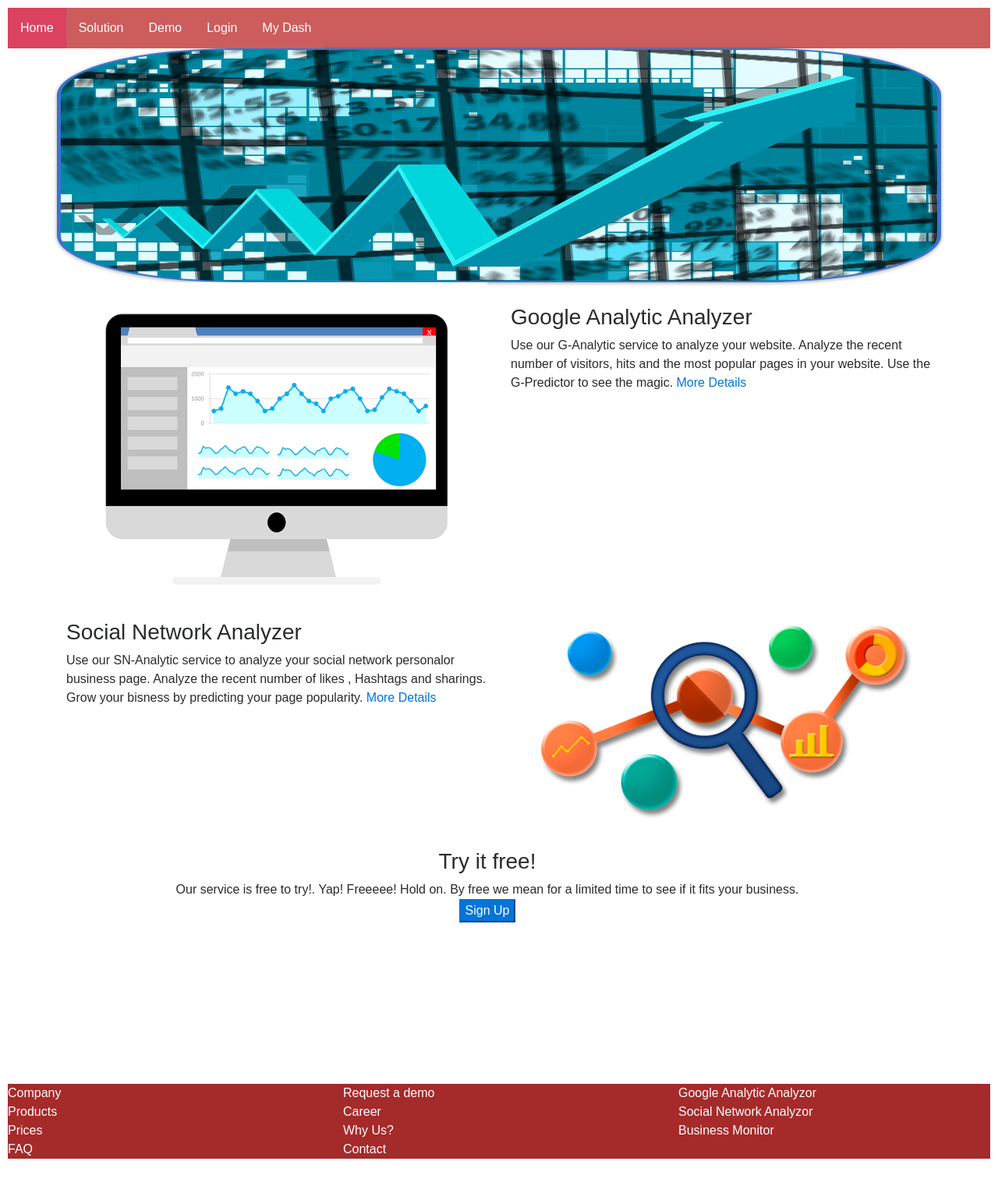
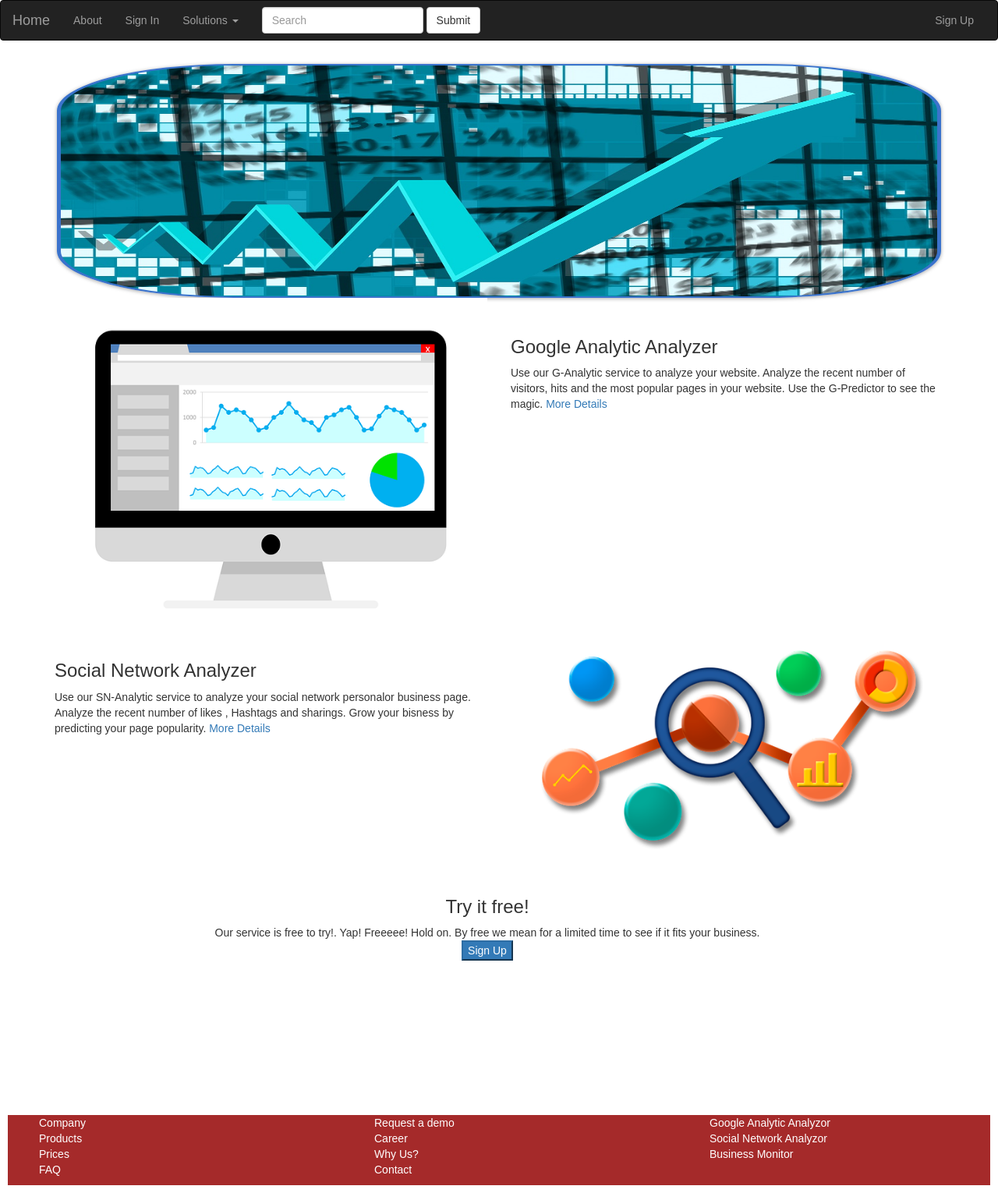
Before and after one commit to sgnab/DataAnalyzer, a Flask app: page / in a window 1280 px wide. Shown: the whole page at 78% size. Before the commit the page ends 1486 px from the top, so only its background shows below. Run offline with Flask 2, Linux system fonts and the light colour scheme; some libraries are stand-ins or nearby versions.

Commit message:
Navbar menu and a helper template are added

```diff
--- a/static/css/main.css
+++ b/static/css/main.css
@@ -43,83 +43,11 @@
 .pagegroup{
     list-style-type: none;
 }
-ul{
-    width: 100%;
-    list-style-type: none;
-    /*padding-left: 0*/
-    margin: 0;
-    padding: 0;
-    overflow: hidden;
-}
 
-.top-menu{
-    /*display:inline;*/
-    float: left;
-    text-decoration: none;
-}
-#menu{
-    width: 100%;
-    background-color: indianred;
-}
-.top-menu a {
-    color: #FFFFFF;
-    text-decoration: none;
-    padding: 14px 16px;
-    text-align: center;
-    display: block;
-    background-color:indianred;
-}
-.top-menu .active{
-    background-color: #da425f;
-}
-
-li a:hover:not(.active) {
-    background-color: #111;
-}
-
-/*.flex-container-right{*/
-    /*width: 100%;*/
-    /*display: flex;*/
-
-    /*padding-right: 5px;*/
-    /*justify-content: center;*/
-  /*align-items: center;*/
-/*}*/
-
-/*.flex-container-right>div{*/
-    /*margin-top:20px;*/
-    /*background-color: #FFFFFF;*/
-    /*width:450px;*/
-    /*height:300px;*/
-    /*margin-right: 30px;*/
-/*}*/
-
-/*.flex-container-right div :hover{*/
-
-/*}*/
-
-/*.flex-container-left{*/
-    /*width: 100%;*/
-    /*display: flex;*/
-   /*justify-content: center;*/
-  /*align-items: center;*/
-
-/*}*/
-
-/*.flex-container-left>div{*/
-    /*margin-top:20px;*/
-    /*background-color: #FFFFFF;*/
-    /*!*width:450px;*!*/
-    /*!*height:300px;*!*/
-    /*margin-right: 30px;*/
-/*}*/
-/*.main{*/
-     /*display: flex;*/
-    /*flex-direction: column;*/
-/*}*/
 img {
     max-width: 100%;
     max-height: 100%;
+    object-fit: contain
 }
 
 .single-container{
@@ -166,3 +94,21 @@ img {
     background-color: #FFFFFF;
     margin-top:100px;
 }
+
+.notfound{
+   font-size: 0;
+  text-align: center;
+  width: 200px;  /* Container's dimensions */
+  height: 150px;
+        }
+.inner-div img{
+ display: inline-block;
+  vertical-align: middle;
+  max-height: 100%;
+  max-width: 100%;
+}
+.inner-div{
+display: inline-block;
+  vertical-align: middle;
+  height: 150px;
+}
--- /dev/null
+++ b/templates/helper/base_nav.html
@@ -0,0 +1,62 @@
+{% extends "bootstrap/base.html" %}
+
+{% block title %}
+{{ super() }}
+    Modern web frameworks videos
+{% endblock title %}
+{% block head %}
+{{ super() }}
+
+   <link href="/bootstrap/css/bootstrap.min.css" rel="stylesheet">
+   <script src="/scripts/jquery.min.js"></script>
+   <script src="/bootstrap/js/bootstrap.min.js"></script>
+    <script src="https://unpkg.com/masonry-layout@4/dist/masonry.pkgd.min.js"></script>
+    <link rel="stylesheet" href="static/css/main.css">
+
+
+
+
+{% endblock head %}
+{% block navbar %}
+{{ super() }}
+
+
+    <nav class="navbar navbar-inverse">
+  <div class="container-fluid">
+    <div class="navbar-header">
+      <button type="button" class="navbar-toggle collapsed" data-toggle="collapse" data-target="#bs-example-navbar-collapse-2">
+        <span class="sr-only">Toggle navigation</span>
+        <span class="icon-bar"></span>
+        <span class="icon-bar"></span>
+        <span class="icon-bar"></span>
+      </button>
+      <a class="active navbar-brand" href="/">Home</a>
+    </div>
+
+    <div class="collapse navbar-collapse" id="bs-example-navbar-collapse-2">
+      <ul class="nav navbar-nav">
+        <li ><a href="#">About</a></li>
+        <li><a href="/login">Sign In</a></li>
+        <li class="dropdown">
+          <a href="#" class="dropdown-toggle" data-toggle="dropdown" role="button" aria-expanded="false">Solutions <span class="caret"></span></a>
+          <ul class="dropdown-menu" role="menu">
+            <li><a href="#">Google Analytics</a></li>
+            <li><a href="#">Social Media Analytics</a></li>
+            <li><a href="#">E-Commerce Analytics</a></li>
+
+          </ul>
+        </li>
+      </ul>
+      <form class="navbar-form navbar-left" role="search">
+        <div class="form-group">
+          <input type="text" class="form-control" placeholder="Search">
+        </div>
+        <button type="submit" class="btn btn-default">Submit</button>
+      </form>
+      <ul class="nav navbar-nav navbar-right">
+        <li><a href="/register">Sign Up</a></li>
+      </ul>
+    </div>
+  </div>
+</nav>
+{% endblock navbar %}
--- a/templates/index.html
+++ b/templates/index.html
@@ -1,12 +1,11 @@
-<!DOCTYPE html>
-<html lang="en">
+<!--<!DOCTYPE html>-->
+<!--<html lang="en">-->
+{% extends "helper/base_nav.html" %}
+
+{% block html %}
+{{ super() }}
+
 <head>
-    <meta name="viewport" content="width=device-width, initial-scale=1">
-    <link rel="stylesheet" href="https://maxcdn.bootstrapcdn.com/bootstrap/4.0.0-alpha.6/css/bootstrap.min.css" integrity="sha384-rwoIResjU2yc3z8GV/NPeZWAv56rSmLldC3R/AZzGRnGxQQKnKkoFVhFQhNUwEyJ" crossorigin="anonymous">
-<script src="https://code.jquery.com/jquery-3.1.1.slim.min.js" integrity="sha384-A7FZj7v+d/sdmMqp/nOQwliLvUsJfDHW+k9Omg/a/EheAdgtzNs3hpfag6Ed950n" crossorigin="anonymous"></script>
-<script src="https://cdnjs.cloudflare.com/ajax/libs/tether/1.4.0/js/tether.min.js" integrity="sha384-DztdAPBWPRXSA/3eYEEUWrWCy7G5KFbe8fFjk5JAIxUYHKkDx6Qin1DkWx51bBrb" crossorigin="anonymous"></script>
-<script src="https://maxcdn.bootstrapcdn.com/bootstrap/4.0.0-alpha.6/js/bootstrap.min.js" integrity="sha384-vBWWzlZJ8ea9aCX4pEW3rVHjgjt7zpkNpZk+02D9phzyeVkE+jo0ieGizqPLForn" crossorigin="anonymous"></script>
-    <link rel="stylesheet" href="static/css/main.css">
     <meta charset="UTF-8">
     <title>Title</title>
 
@@ -14,19 +13,8 @@
 </head>
 <body>
 
+
 <div id="wrapper">
-     <div id="menu">
-
-         <ul>
-             <li class="top-menu"><a class="active" href="#">Home</a></li>
-             <li  class="top-menu"><a href="#">Solution</a></li>
-             <li  class="top-menu"><a href="#">Demo</a></li>
-             <li class="top-menu"><a href="/login">Login</a></li>
-             <li  class="top-menu"><a href="/dashboard">My Dash</a></li>
-         </ul>
-
-
- </div>
 
  <div id="header">
 
@@ -109,4 +97,5 @@
 <script src="../static/js/signup.js"></script>
 
 </body>
-</html>
+<!--</html>-->
+{% endblock html %}
--- a/views.py
+++ b/views.py
@@ -3,6 +3,9 @@ from models import RegisterForm,mongo,check_user,add_user,users,LoginForm
 import bcrypt
 from app import app
 from controller.log_decorator import login_required
+from flask_bootstrap import Bootstrap
+Bootstrap(app)
+
 # The main page
 @app.route("/",methods=["GET"])
 def index():
@@ -70,6 +73,10 @@ def dashboard():
     if 'username' in session:
         return "Here will be a dashboard for " + session['username']
     return render_template('dashboard.html')
+@app.route("/404",methods=["GET"])
+def notFound():
+    return render_template("404.html")
+
 
 
 if __name__== "__main__":
```
Also changed, not shown: templates/404.html (added, +15 -0 lines), static/images/404.jpg (added).
